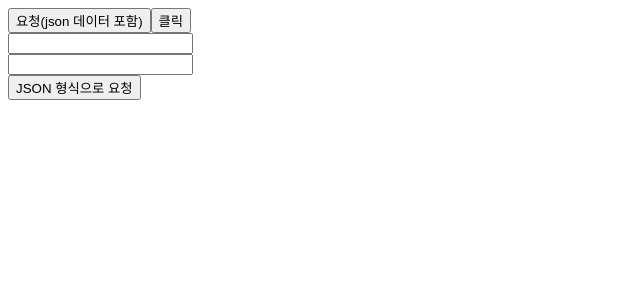
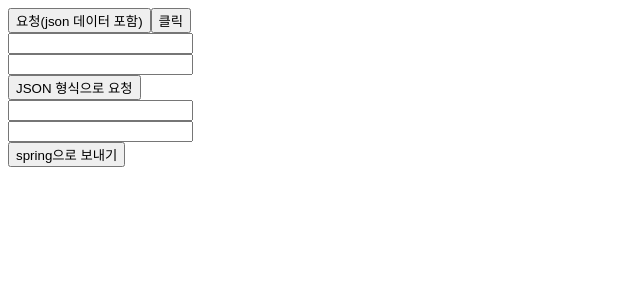
Before and after one commit to kiwi85547/react20240509, a React (Vite) app: page / in a window 1280 px wide. Shown: the top 300 px of the page, without its empty margins (0-640 px from the left). Built offline with nearby package versions, Linux system fonts and the light colour scheme.

Commit message:
input에 입력한값 json으로 보내기

```diff
--- a/src/App.jsx
+++ b/src/App.jsx
@@ -4,6 +4,8 @@ import axios from "axios";
 function App(props) {
   const [name, setName] = useState("");
   const [city, setCity] = useState("");
+  const [phone, setPhone] = useState("");
+  const [state, setState] = useState({});
 
   function handleClick1() {
     const obj1 = { name: "kim", age: 20 };
@@ -30,6 +32,10 @@ function App(props) {
     axios.post("/api/main41/sub3", { name, city });
   }
 
+  function handleClick4() {
+    axios.post("/api/main41/sub4", { phone, state });
+  }
+
   return (
     <div>
       <button onClick={handleClick1}>요청(json 데이터 포함)</button>
@@ -41,6 +47,13 @@ function App(props) {
         <br />
         <button onClick={handleClick3}>JSON 형식으로 요청</button>
       </div>
+      <div>
+        <input type="number" onChange={(e) => setPhone(e.target.value)} />
+        <br />
+        <input type="text" onChange={(e) => setState(e.target.value)} />
+        <br />
+        <button onClick={handleClick4}>spring으로 보내기</button>
+      </div>
     </div>
   );
 }
```
